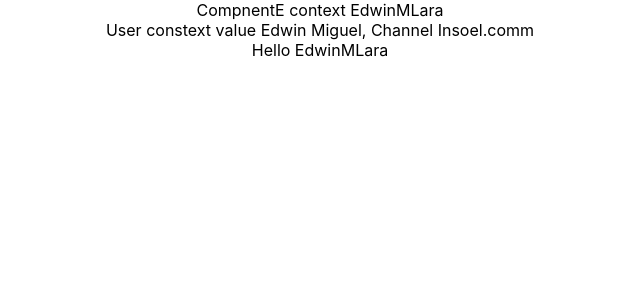
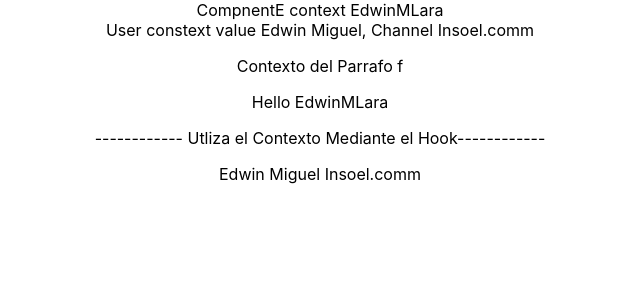
Before and after one commit to EdwinMLara/react-examples-general, a React (Create React App) app: page / in a window 1280 px wide. Shown: the top 300 px of the page, without its empty margins (320-960 px from the left). Built offline with nearby package versions, Linux system fonts and the light colour scheme.

Commit message:
Agregando contexto mediante hooks

```diff
--- a/src/components/ComponentC.js
+++ b/src/components/ComponentC.js
@@ -2,9 +2,6 @@ import React, { Component } from 'react';
 import ComponentE from './ComponentE';
 
 class ComponentC  extends Component {
-    constructor(props) {
-        super(props);
-    }
 
     render() {
         return (
--- a/src/components/ComponentE.js
+++ b/src/components/ComponentE.js
@@ -1,12 +1,9 @@
-import React, { Component, useContext } from 'react';
+import React, { Component} from 'react';
 import ComponentF from './ComponentF';
 import UserContext from './userContext';
 import { ChannelContext,UserContext2 } from '../App';
 
 class ComponentE extends Component {
-    constructor(props) {
-        super(props);
-    }
 
     static contextType = UserContext;
 
--- a/src/components/ComponentF.js
+++ b/src/components/ComponentF.js
@@ -1,20 +1,23 @@
-import React, { Component } from 'react';
+import React, { useContext } from 'react';
 import { UserConsumer } from "./userContext";
+import { UserContext2, ChannelContext } from '../App';
 
-class ComponentF extends Component {
-    constructor(props) {
-        super(props);
-        this.state = {  }
-    }
-    render() {
-        return (
-            <UserConsumer>
-                {(username) => {
-                    return <div>Hello {username}</div>
-                }}
-            </UserConsumer>
+function ComponentF(){
+
+        const user = useContext(UserContext2);
+        const channel = useContext(ChannelContext);
+        return(
+            <div>
+                <p>Contexto del Parrafo f</p>
+                <UserConsumer>
+                    {(username) => {
+                        return <div>Hello {username}</div>
+                    }}
+                </UserConsumer>
+                <p>------------ Utliza el Contexto Mediante el Hook------------</p>
+                {user} {channel}
+            </div>
         );
-    }
 }
 
 export default ComponentF;
```
